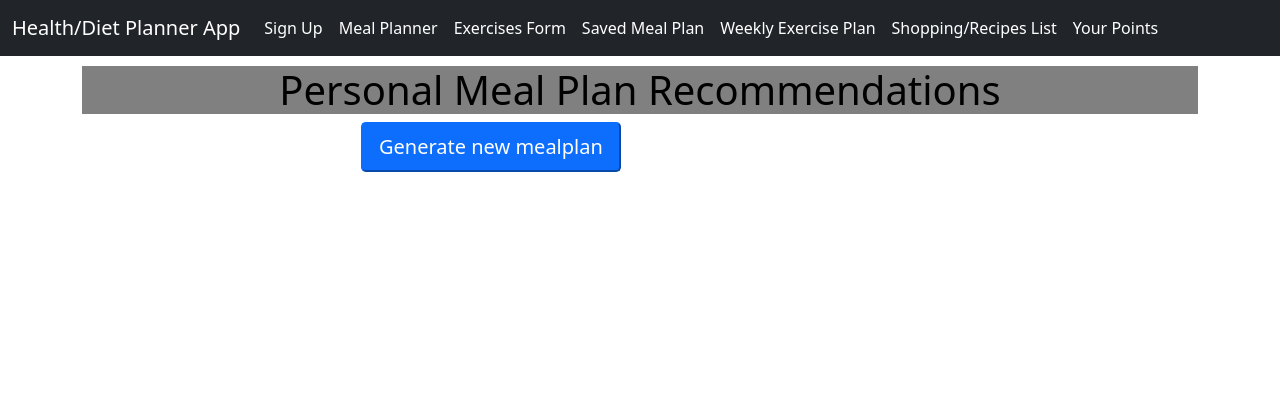
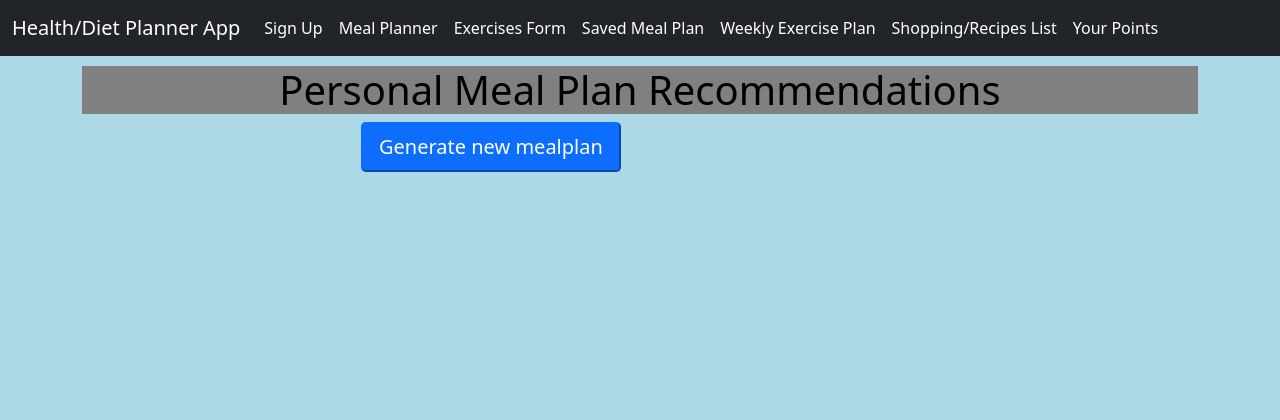
Before and after one commit to NativeVex/design_project, a Flask app: page /mealplan in a window 1280 px wide. Shown: the top 420 px of the page. Run offline with Flask 2, Linux system fonts and the light colour scheme.

Commit message:
Update mealplans.html

```diff
--- a/src/webapp/templates/mealplans.html
+++ b/src/webapp/templates/mealplans.html
@@ -2,7 +2,7 @@
 
 {% block content %}
 <style>
-    body { background-image: url("/static/foods7.jpg");background-size:cover;background-repeat:no-repeat }
+    body { background-color:lightblue; }
 
 
   </style>
```
